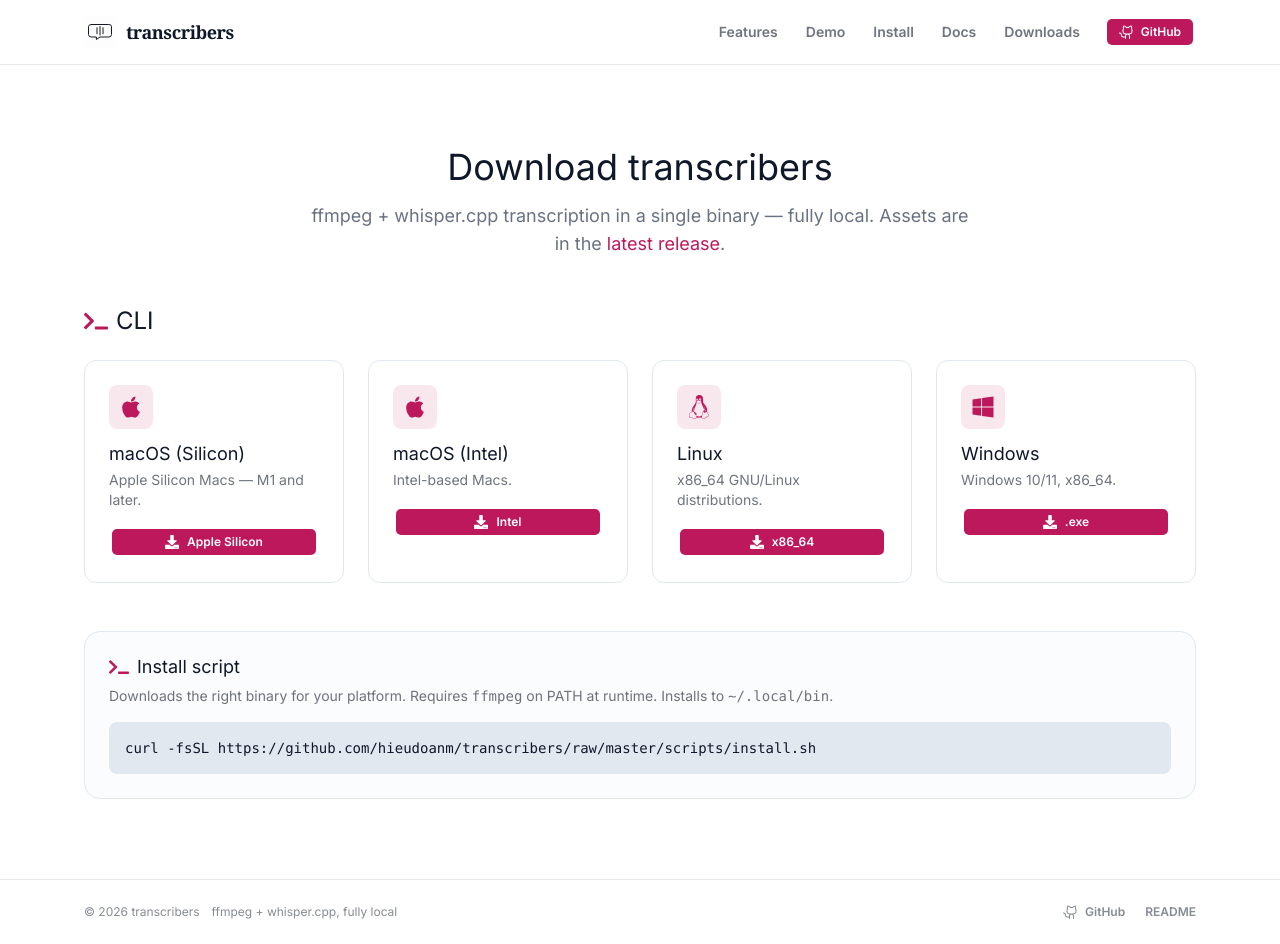
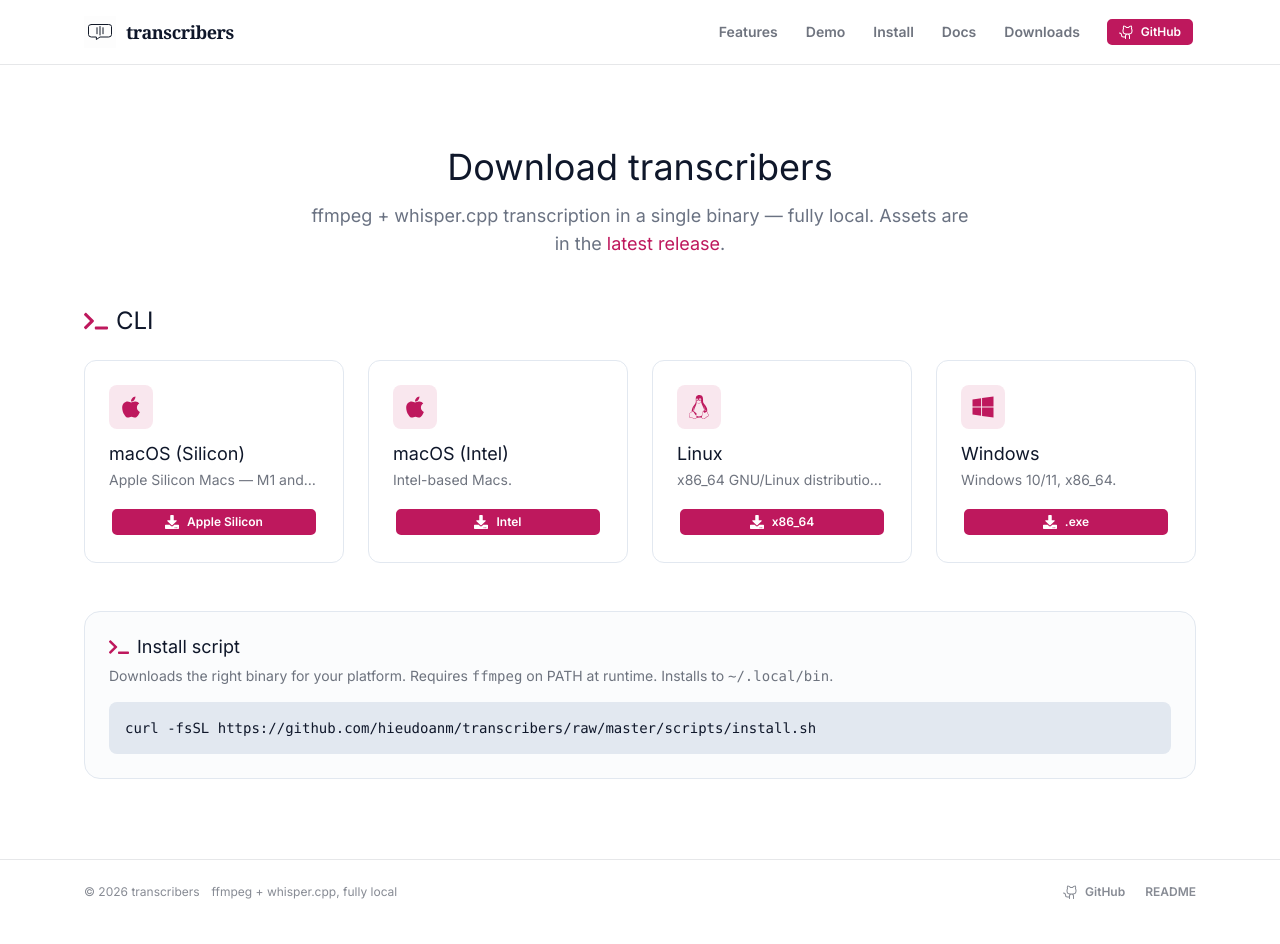
Before and after one commit to hieudoanm/transcribers, a Next.js app in the folder packages/landing/: page /downloads in a window 1280 px wide. Built offline with nearby package versions, Linux system fonts and the light colour scheme.

Commit message:
style(landing): single-line truncated download descriptions

```diff
--- a/packages/landing/src/app/downloads/page.tsx
+++ b/packages/landing/src/app/downloads/page.tsx
@@ -115,9 +115,7 @@ function CardGrid({ cells, cols }: { cells: Cell[]; cols: string }) {
           <h3 className="text-base-content m-0 text-lg leading-tight">
             {c.name}
           </h3>
-          <p className="text-base-content/60 mt-1 line-clamp-2 text-sm">
-            {c.desc}
-          </p>
+          <p className="text-base-content/60 mt-1 truncate text-sm">{c.desc}</p>
           <div className="mt-4 flex flex-col gap-2">
             {c.assets.map((a) => (
               <a
```
